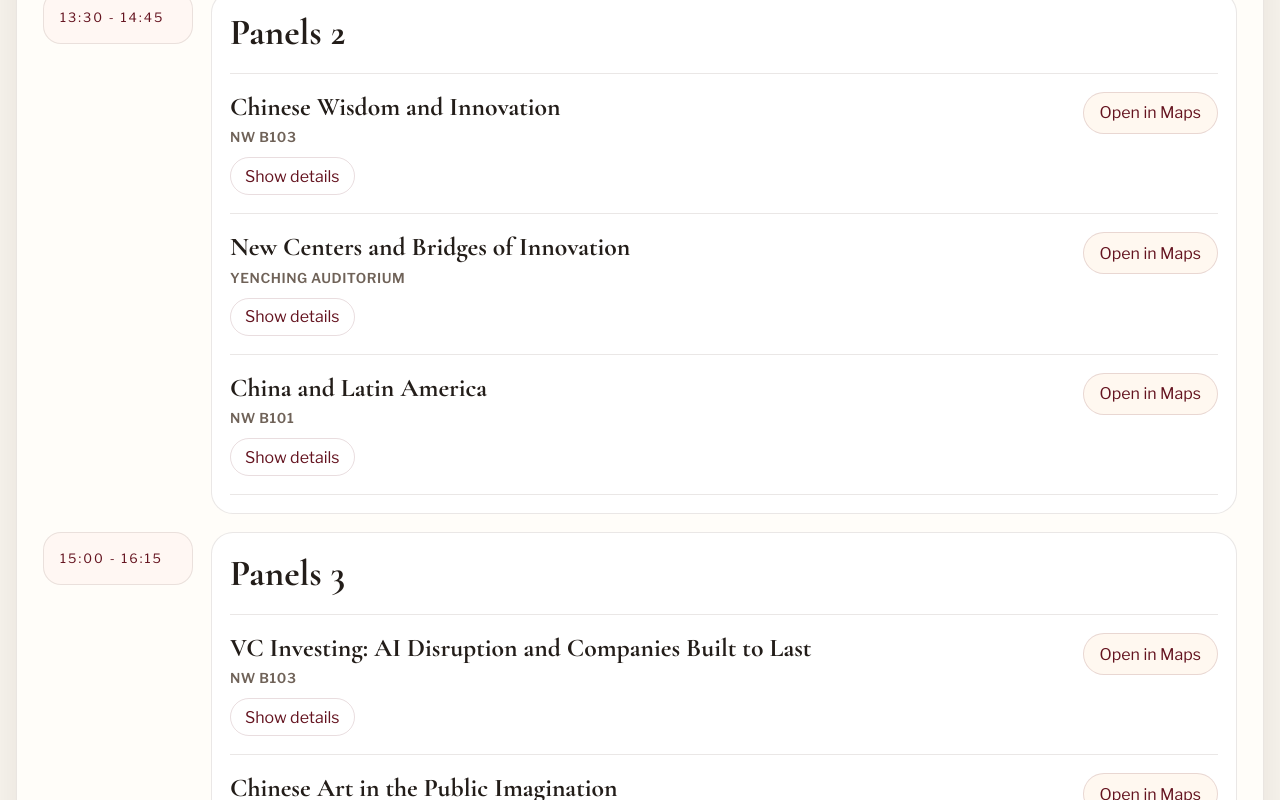
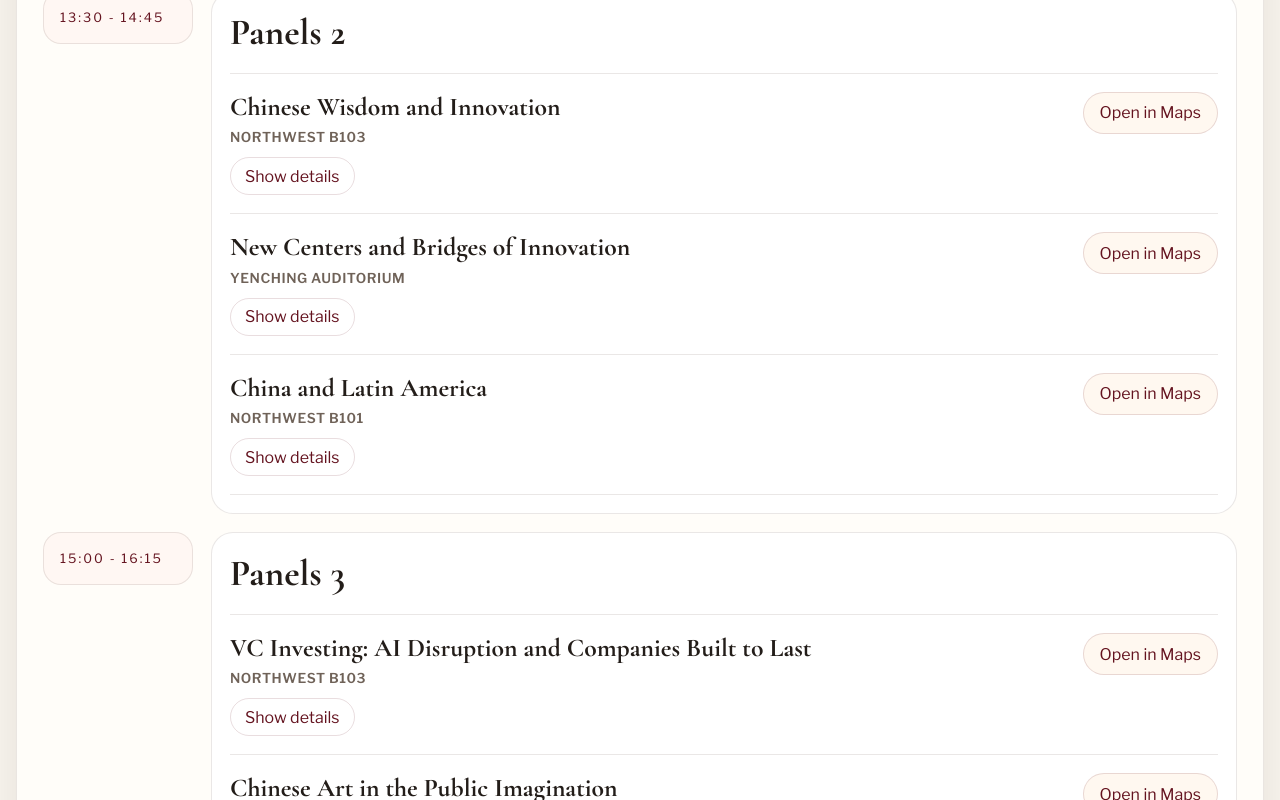
Before and after one commit to HarvardCollegeChinaForum/Schedule, a Next.js app: page / in a window 1280 px wide. Shown: the part 2300-3100 px from the top of the page. Built offline with nearby package versions, Linux system fonts and the light colour scheme.

Commit message:
Expand northwest venue labels

```diff
--- a/data/schedule.ts
+++ b/data/schedule.ts
@@ -75,7 +75,7 @@ export const venues: Venue[] = [
     id: "nw-b103",
     label: "Northwest Building B103",
     labelZh: "西北楼 B103",
-    shortLabel: "NW B103",
+    shortLabel: "Northwest B103",
     shortLabelZh: "西北楼 B103",
     address: "52 Oxford St, Cambridge, MA 02138",
     routeTarget: "42.379369,-71.115917",
@@ -86,7 +86,7 @@ export const venues: Venue[] = [
     id: "nw-b101",
     label: "Northwest Building B101",
     labelZh: "西北楼 B101",
-    shortLabel: "NW B101",
+    shortLabel: "Northwest B101",
     shortLabelZh: "西北楼 B101",
     address: "52 Oxford St, Cambridge, MA 02138",
     routeTarget: "42.379369,-71.115917",
```
